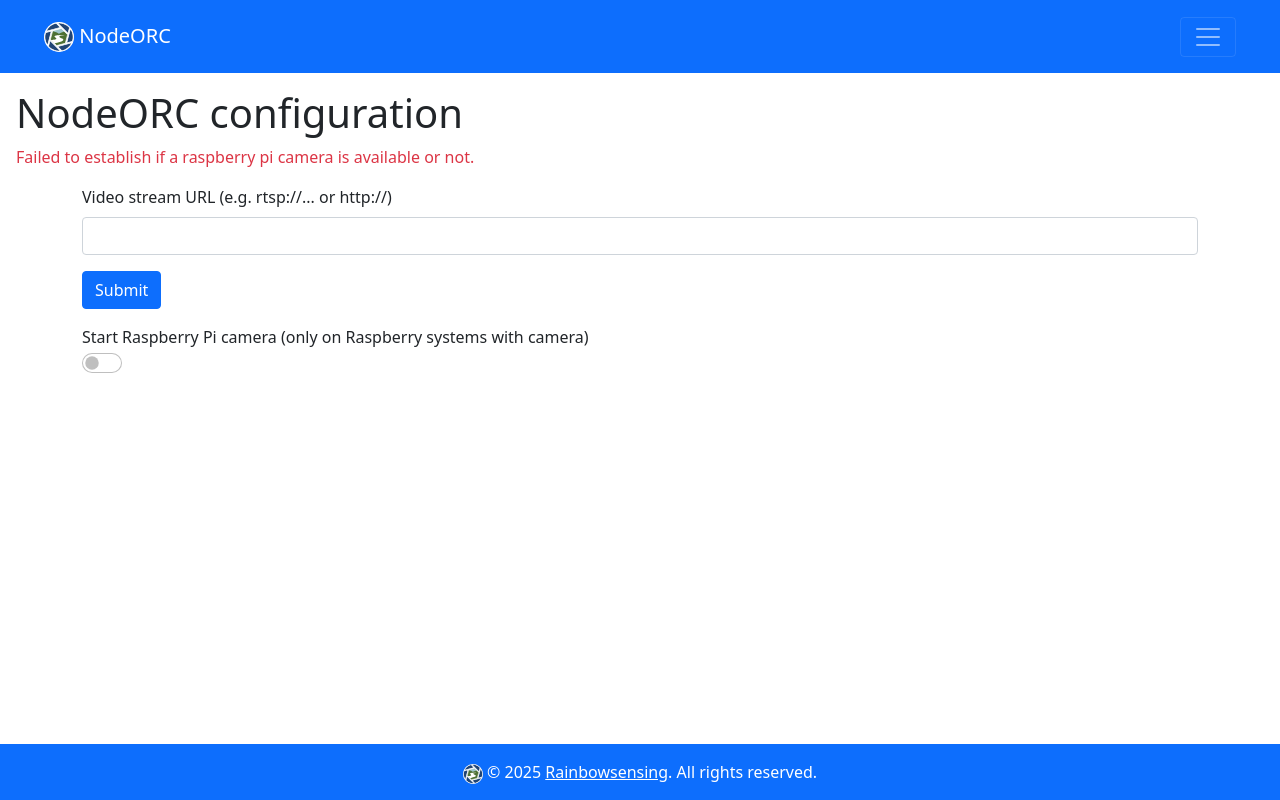
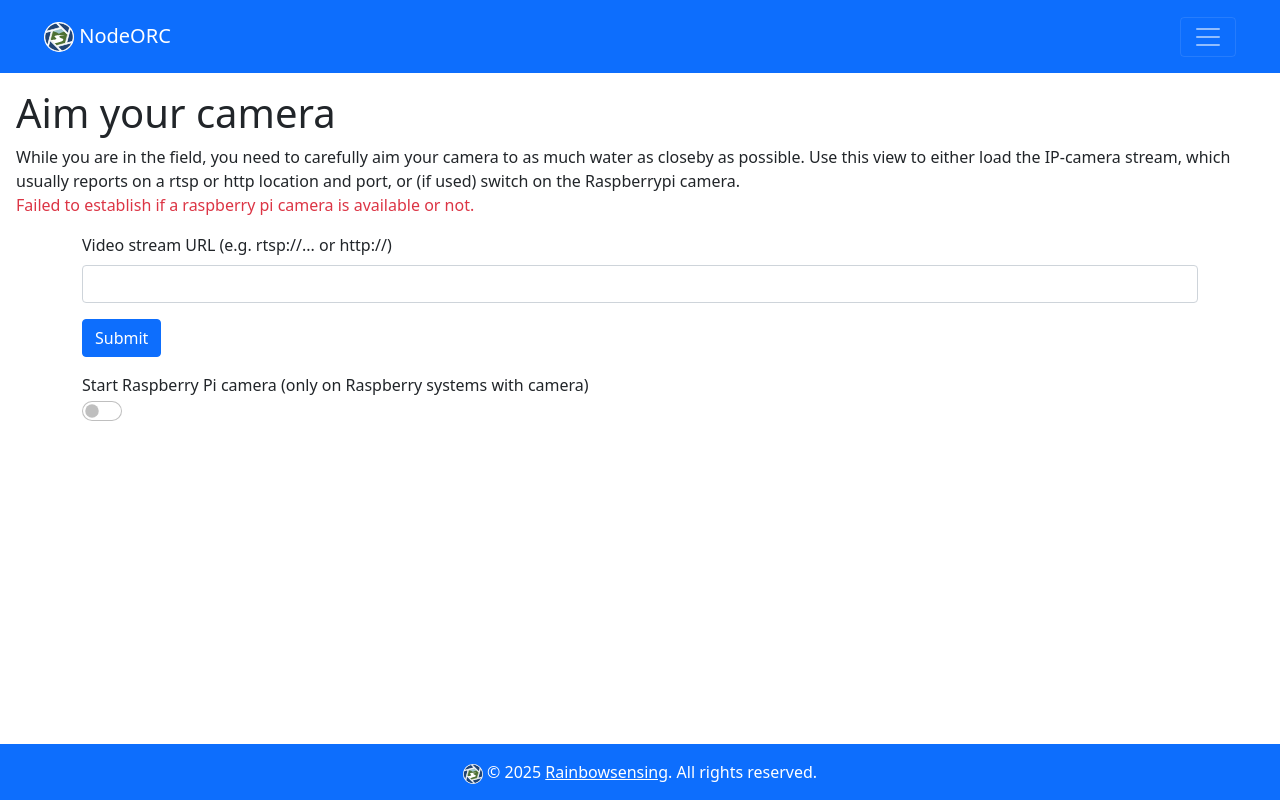
Before and after one commit to localdevices/ORC-OS, a React (Vite) app in the folder dashboard/: page /camera_aim in a window 1280 px wide. Built offline with nearby package versions, Linux system fonts and the light colour scheme; no server answers.

Commit message:
improved text for camera view #1

```diff
--- a/dashboard/src/views/cameraAim.jsx
+++ b/dashboard/src/views/cameraAim.jsx
@@ -55,7 +55,8 @@
       }
     } catch (error) {
       console.error("Error or disabling PiCamera:", error);
-      setError('Failed to enable/disable PiCamera.');
+      setIsToggledOn(false);
+      setError('Failed to enable/disable PiCamera. Try to refresh this page to try again.');
     } finally {
       console.log("Setting load status to false")
       setIsLoading(false);
@@ -96,7 +97,10 @@
 
   return (
     <>
-      <h1>NodeORC configuration</h1>
+      <h1>Aim your camera</h1>
+      While you are in the field, you need to carefully aim your camera to as much water as closeby as possible.
+      Use this view to either load the IP-camera stream, which usually reports on a rtsp or http location and port,
+      or (if used) switch on the Raspberrypi camera.
       {isLoading && <p>Loading video feed...</p>}
       {error ? (
         <p className="text-danger">{error}</p>
```
